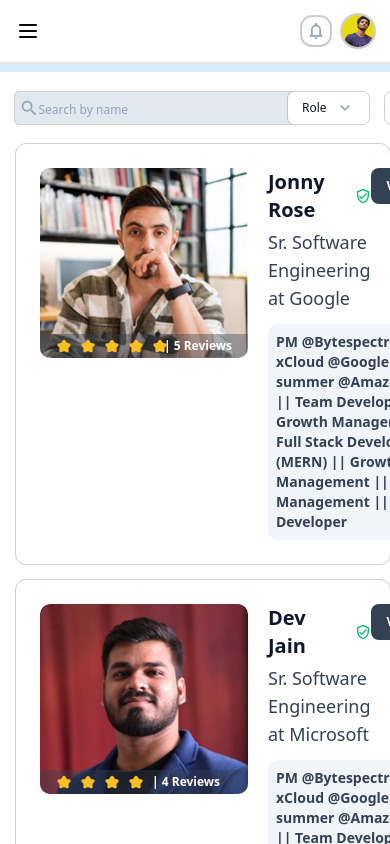
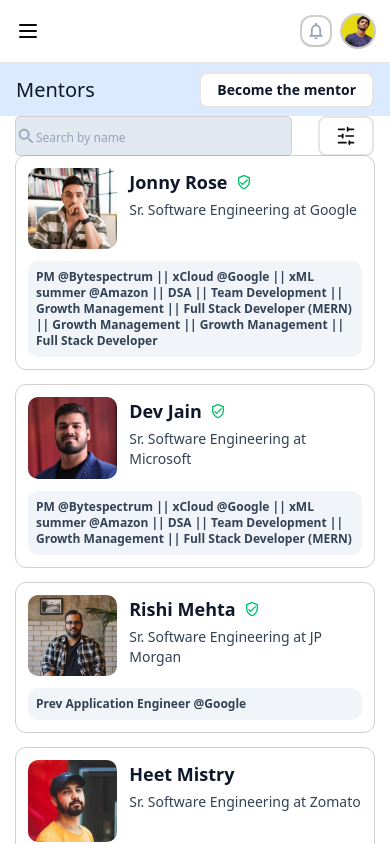
Before and after one commit to Vy-shak/Frontend-Assignment, a Next.js app: page / in a window 390 px wide. Shown: the top 844 px of the page. Built offline with nearby package versions, Linux system fonts and the light colour scheme.

Commit message:
made the card for mobile

```diff
--- a/app/(home)/page.tsx
+++ b/app/(home)/page.tsx
@@ -51,14 +51,14 @@ const mentors = [
 
 function page() {
   return (
-    <section className='w-full  pr-0  flex flex-col justify-start items-center  h-full'>
+    <section className='w-full  pt-16  flex flex-col justify-start items-center  h-full'>
       <Mentorsbadge />
-      <section className='w-full overflow-y-scroll  scroll-smooth flex flex-col justify-start items-center'>
+      <section className='w-full px-4  flex flex-col justify-start items-center'>
         <div className='w-full'>
         <SearchBar />
         <FilterTabs/>
         </div>
-        <div className='w-full pl-4 flexSide gap-y-4 flex-col'>
+        <div className='w-full  flexSide gap-y-4 flex-col'>
           {mentors.map((item)=>(
             <MentorCard key={item.id} rating={item.rating} description={item.description} verified={item.verified} reviews={item.reviews}  role={item.role} Name={item.Name} profileImg={item.profileImg}/>
           ))}
--- a/components/MentorList/FilterTabs.tsx
+++ b/components/MentorList/FilterTabs.tsx
@@ -6,7 +6,7 @@ import TabFilter from './minor/TabFilter';
 function FilterTabs() {
     const {selectedFilter} = useFilterSelection();
   return (
-    <section className='w-full flexStart flex-wrap gap-y-4 gap-x-4 outline-y-2 gap-x-y'>
+    <section className='w-full hidden flexStart flex-wrap gap-y-4 gap-x-4 outline-y-2 gap-x-y'>
         {selectedFilter.map((item,index)=>(
             <TabFilter key={index} name={item}/>
         ))}
--- a/components/MentorList/Filtercard.tsx
+++ b/components/MentorList/Filtercard.tsx
@@ -20,7 +20,7 @@ function Filtercard({type}:filtercard) {
   }
 
   return (
-    <div onClick={handleClick} className='bg-white cursor-pointer px-6 py-1.5 outline-1 rounded-sm flexCenter w-fit h-fit gap-x-2  outline-UIslate-300'>
+    <div onClick={handleClick} className='bg-white hidden  cursor-pointer px-6 py-1.5 outline-1 rounded-sm flexCenter w-fit h-fit gap-x-2  outline-UIslate-300'>
       <span className='text-xs text-UIslate-900 font-medium'>{type}</span>
       <Image className={`${filterType===type?"rotate-180":null}`} alt='cheveron' src={CheveronDown} />
     </div>
--- a/components/MentorList/MentorCard.tsx
+++ b/components/MentorList/MentorCard.tsx
@@ -4,6 +4,7 @@ import Image, { StaticImageData } from 'next/image'
 import { Button } from '../ui/button'
 import { VerifyIcon } from '../../public/index'
 import Rating from './minor/Rating'
+import NameRole from './minor/NameRole'
 import Link from 'next/link'
 import useMentorStore from '@/lib/states/useMentordata'
 
@@ -17,44 +18,37 @@ interface mentorCard {
   description: string
 }
 
-function MentorCard({ profileImg, rating, reviews, Name, role, verified, description}: mentorCard) {
-  const {setMentor} = useMentorStore();
+function MentorCard({ profileImg, rating, reviews, Name, role, verified, description }: mentorCard) {
+  const { setMentor } = useMentorStore();
 
-  const handleClick = ()=>{
-    setMentor({  profileImg,
+  const handleClick = () => {
+    setMentor({
+      profileImg,
       rating,
       reviews,
       Name,
       role,
       verified,
-      description})
+      description
+    })
   }
 
   return (
     <Link href={"/mentorProfile"} className='w-full'>
-        <div onClick={handleClick} className='w-full cursor-pointer flex justify-between items-stretch bg-white outline-1 outline-UIslate-300 rounded-lg px-6 py-6'>
-      <div className='flex gap-x-5 justify-between items-start w-full'>
-         <div className='flexStart min-w-52 flex-col'>
-         <Image alt='profileImg' className='h-full w-full  rounded-lg object-contain ' src={profileImg} />
-         <Rating reviews={reviews} rating={rating} />
-         </div>
-        <div className='flex justify-stretch items-center w-full h-full gap-y-3  flex-col'>
-          <div className='w-full flex justify-between items-start '>
-            <div className='flexStart gap-y-1 flex-col w-full'>
-              <div className='flexCenter gap-x-2 w-fit'>
-                <span className='font-semibold text-UIslate-900 text-xl'>{Name}</span>
-                {verified&&<Image alt='verify icon' src={VerifyIcon} />}
-              </div>
-              <span className='font-medium text-UIslate-700 text-lg'>{role}</span>
+      <div onClick={handleClick} className='w-full cursor-pointer flex justify-between items-stretch bg-white outline-1 outline-UIslate-300 rounded-lg p-3'>
+        <div className='flex gap-y-3 flex-col gap-x-5 justify-between items-start w-full'>
+          <div className='flex w-full gap-x-3 justify-start items-start'>
+            <div className='flexStart w-32 flex-col'>
+              <Image alt='profileImg' className='h-full w-full  rounded-lg object-contain ' src={profileImg} />
+              <Rating reviews={reviews} rating={rating} />
             </div>
-            <Button variant={"primary"}>View profile</Button>
+            <NameRole verified={verified} Name={Name} role={role} />
           </div>
-          <div className='w-full h-full flex justify-stretch flex-col items-start  bg-UIslate-100 rounded-lg p-2'>
-            <p className='font-semibold text-UIslate-700 text-sm'>{description}</p>
+          <div className='w-full  h-fit overflow-hidden flex justify-stretch flex-col items-start  bg-UIslate-100 rounded-lg p-2'>
+            <p className='font-semibold text-UIslate-700 text-xs'>{description}</p>
           </div>
         </div>
       </div>
-    </div>
     </Link>
   )
 }
--- a/components/MentorList/Mentorsbadge.tsx
+++ b/components/MentorList/Mentorsbadge.tsx
@@ -3,8 +3,8 @@ import { Button } from '../ui/button'
 
 function Mentorsbadge() {
   return (
-    <div className='w-full h-18 flex justify-between items-center bg-UIblue-100 py-5 pl-22 pr-20'>
-      <span className='text-2xl  font-medium text-UIslate-900'>Mentors</span>
+    <div className='w-full h-fit px-4 flex justify-between items-center bg-UIblue-100 py-2 '>
+      <span className='text-xl  font-medium text-UIslate-900'>Mentors</span>
       <Button  variant={"small"}    >Become the mentor</Button>
     </div>
   )
--- a/components/MentorList/SearchBar.tsx
+++ b/components/MentorList/SearchBar.tsx
@@ -7,6 +7,7 @@ import useFilterStore from '@/lib/states/useFilterpop';
 import Image from 'next/image';
 import { SearchIcon } from '../../public/index'
 import { useRef } from 'react';
+import {SlidersHorizontal} from "lucide-react"
 
 interface menu {
   id: number,
@@ -71,15 +72,18 @@ function SearchBar() {
   }
 
   return (
-    <section className='w-full flex py-5 justify-between items-center bg-white'>
+    <section className='w-full flex  justify-between items-center bg-white'>
       <div className='flexStart w-full bg-white'>
-        <div className='w-fit flexCenter h-fit'>
-          <Image className='relative -right-6' alt='search icon' src={SearchIcon} />
-          <input onBlur={handleHistory}  onFocus={()=>setSearchon(true)} ref={searchRef}  className='w-72 px-6 rounded py-1 placeholder:text-xs placeholder:font-normal placeholder:text-UIslate-400 outline-1 outline-UIslate-400 bg-UIslate-200' placeholder='Search by name' />
+        <div className='w-fit py-2 rounded flex outline-1 outline-UIslate-400 bg-UIslate-200 justify-start items-center h-fit'>
+          <Image  alt='search icon' src={SearchIcon} />
+          <input type='search' onBlur={handleHistory}  onFocus={()=>setSearchon(true)} ref={searchRef}  className='w-full pr-6 rounded h-full placeholder:text-xs placeholder:font-normal placeholder:text-UIslate-400 ' placeholder='Search by name' />
         </div>
         {searchOn&&<SearchPopup history={history} />}
       </div>
-      <div className='w-fit flexCenter gap-x-4 h-fit'>
+      <div className='w-fit border-2  border-UIslate-300 cursor-pointer bg-white py-2 px-4 rounded-md'>
+      <SlidersHorizontal size={20} />
+      </div>
+      <div className='w-fit hidden md:flex justify-center items-center gap-x-4 h-fit'>
         {filter.map((item) => (
           <div key={item.id} className='flexStart gap-y-3 flex-col'>
             <Filtercard type={item.type} />
--- /dev/null
+++ b/components/MentorList/minor/NameRole.tsx
@@ -0,0 +1,23 @@
+import React from 'react'
+import Image from 'next/image'
+import {VerifyIcon} from "../../../public/index"
+
+interface namerole {
+    Name:string,
+    role:string,
+    verified:boolean
+}
+
+function NameRole({Name,role,verified}:namerole) {
+  return (
+    <div className='flexStart gap-y-1 flex-col w-full'>
+    <div className='flexCenter gap-x-2 w-fit'>
+      <span className='font-semibold text-UIslate-900 text-lg'>{Name}</span>
+      {verified && <Image alt='verify icon' src={VerifyIcon} />}
+    </div>
+    <span className='font-medium text-UIslate-700 text-sm'>{role}</span>
+</div>
+  )
+}
+
+export default NameRole
--- a/components/MentorList/minor/Rating.tsx
+++ b/components/MentorList/minor/Rating.tsx
@@ -10,8 +10,8 @@ interface rating {
 function Rating({ rating, reviews }: rating) {
     const RatingArray = Array.from({ length: 5 }, (_, i) => i + 1);
     return (
-        <div style={{ backgroundColor: "hsla(215, 22%, 27%, 0.4)" }} className='w-full relative gap-x-2 px-4 -mt-6 py-1 z-10 flexSide rounded-t-0  rounded-b-lg'>
-            <div className='flexSide space-x-2'>
+        <div style={{ backgroundColor: "hsla(215, 22%, 27%, 0.4)" }} className='w-full relative hidden gap-x-2 px-4 -mt-6 py-1 z-10  justify-start items-center rounded-t-0  rounded-b-lg'>
+            <div className='flexSide space-x-1'>
                 {RatingArray.map((item) => {
                     if (item <= rating) {
                         return (
--- a/components/MentorList/minor/TabFilter.tsx
+++ b/components/MentorList/minor/TabFilter.tsx
@@ -15,7 +15,7 @@ function TabFilter({name}:tab) {
     removeFilter(name)
   }
   return (
-    <div className='w-fit h-fit cursor-pointer  flexCenter  outline-1 px-4 py-2 rounded-lg outline-UIslate-300'>
+    <div className='w-fit hidden h-fit cursor-pointer  flexCenter  outline-1 px-4 py-2 rounded-lg outline-UIslate-300'>
       <span className='text-xs text-UIslate-700 font-semibold'>{name}</span>
       <Image onClick={handleRemove} alt='close icon' src={CloseIcon} />
     </div>
```
